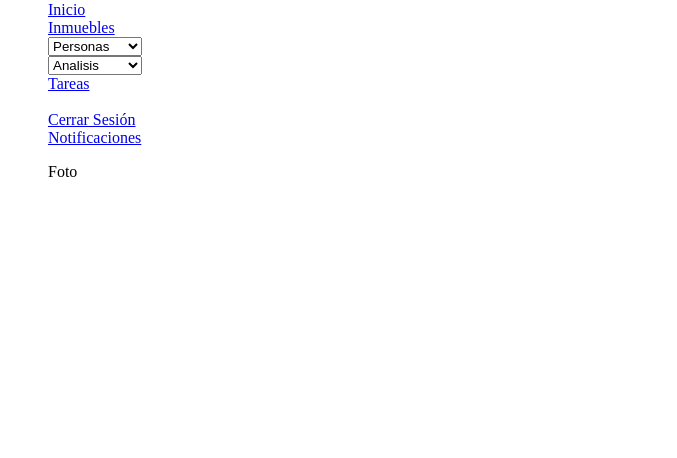
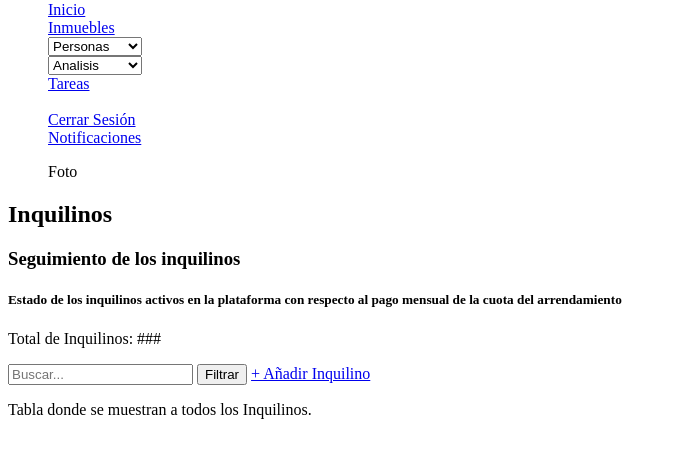
Before and after one commit to juanherrera20/Renta_casa_old, a Django app: page /Analisis/Inquilinos/ in a window 1280 px wide. Shown: the part 134-592 px from the top of the page, without its empty margins (0-677 px from the left). Run offline with Django 5.2, Linux system fonts and the light colour scheme.

Commit message:
Completa vista y enrutamiento para template analis

```diff
--- a/desarrollo/generar/templates/analisis/inquilinos/analisis_inquilinos.html
+++ b/desarrollo/generar/templates/analisis/inquilinos/analisis_inquilinos.html
@@ -36,5 +36,14 @@
         </ul>
       </nav>
     </div>
+    <h2>Inquilinos</h2>
+    <h3>Seguimiento de los inquilinos</h3>
+    <h5>Estado de los inquilinos activos en la plataforma con respecto al pago mensual de la cuota del arrendamiento</h5>
+    <p>Total de Inquilinos: ###</p>
+    <input type="search" id="buscar" name="buscar" placeholder="Buscar..."> <button name="filtro" id="filtro" value="3">Filtrar</button> <a href="{% url 'AddInquilinos' %}"> + Añadir Inquilino</a>
+    <br>
+    <p>Tabla donde se muestran a todos los Inquilinos.</p>
+
+
 </body>
 </html>
--- a/desarrollo/generar/templates/personas/inquilinos/add_inquilino.html
+++ b/desarrollo/generar/templates/personas/inquilinos/add_inquilino.html
@@ -109,7 +109,7 @@
             <label for="inicioContrato">inicio del Contrato *</label>
             <input type="date" name="inicioContrato" id="inicioContrato" placeholder="Escribir" required><br>
 
-            <label for="finContrato">fin del Contrato *</label>
+            <label for="finContrato">Fin del Contrato *</label>
             <input type="date" name="finContrato" id="finContrato" placeholder="Escribir" required><br>
 
 
--- a/desarrollo/generar/templates/personas/inquilinos/personas_inquilinos.html
+++ b/desarrollo/generar/templates/personas/inquilinos/personas_inquilinos.html
@@ -39,7 +39,7 @@
     <h2>Inquilinos</h2>
     <h3>Seguimiento de los inquilinos</h3>
     <h5>Todos los Inquilinos Registrados en la plataforma</h5>
-    <p>Total de propietarios: ###</p>
+    <p>Total de Inquilinos: ###</p>
     <input type="search" id="buscar" name="buscar" placeholder="Buscar..."> <button name="filtro" id="filtro" value="3">Filtrar</button> <a href="{% url 'AddInquilinos' %}"> + Añadir Inquilino</a>
     <br>
     <p>Tabla donde se muestran a todos los propietarios.</p>
```
Also changed, not shown: desarrollo/generar/templates/analisis/propietarios/analisis_propietarios.html (+9 -0 lines).
